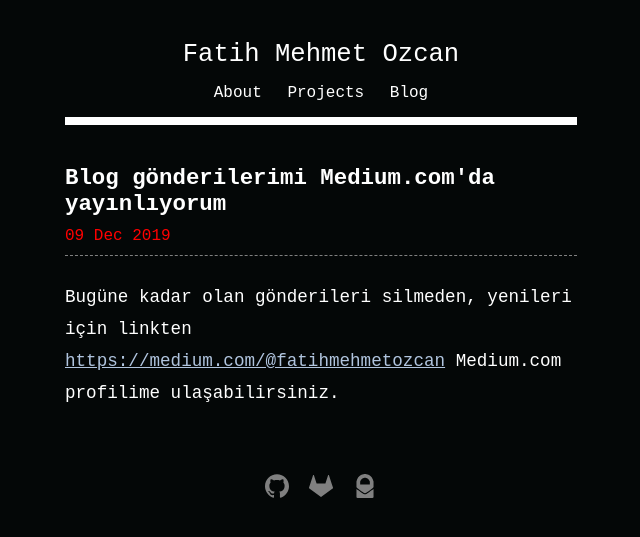
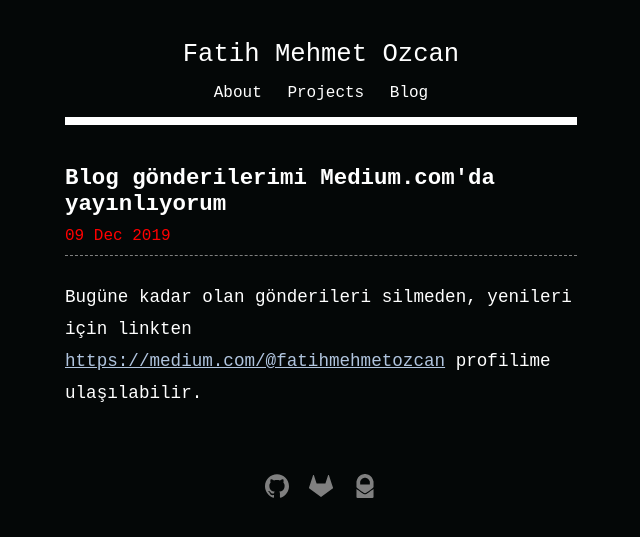
Before and after one commit to fatihmeh/fatihmeh.github.io, a Jekyll site: the page built from _posts/2019-12-09-konu-disi-blog.md, in a window 1280 px wide. Shown: the top 537 px of the page, without its empty margins (319-959 px from the left). Built offline with Jekyll 4.4.1, drawn with Linux system fonts in a browser that asks for light colours.

Commit message:
Update 2019-12-09-konu-disi-blog.md

```diff
--- a/_posts/2019-12-09-konu-disi-blog.md
+++ b/_posts/2019-12-09-konu-disi-blog.md
@@ -3,6 +3,6 @@
 title: Blog gönderilerimi Medium.com'da yayınlıyorum
 date: 2019-12-09
 lang: TR
-excerpt: Bundan sonra deneme, çeviri ve diğer gönderileri Medium profilimde yayınlayacağım
+excerpt: Bundan sonra deneme, çeviri ve diğer gönderileri Medium üzerinde yayınlayacağım
 ---
-Bugüne kadar olan gönderileri silmeden, yenileri için linkten [https://medium.com/@fatihmehmetozcan](https://medium.com/@fatihmehmetozcan) Medium.com profilime ulaşabilirsiniz.
+Bugüne kadar olan gönderileri silmeden, yenileri için linkten [https://medium.com/@fatihmehmetozcan](https://medium.com/@fatihmehmetozcan) profilime ulaşılabilir.
```
